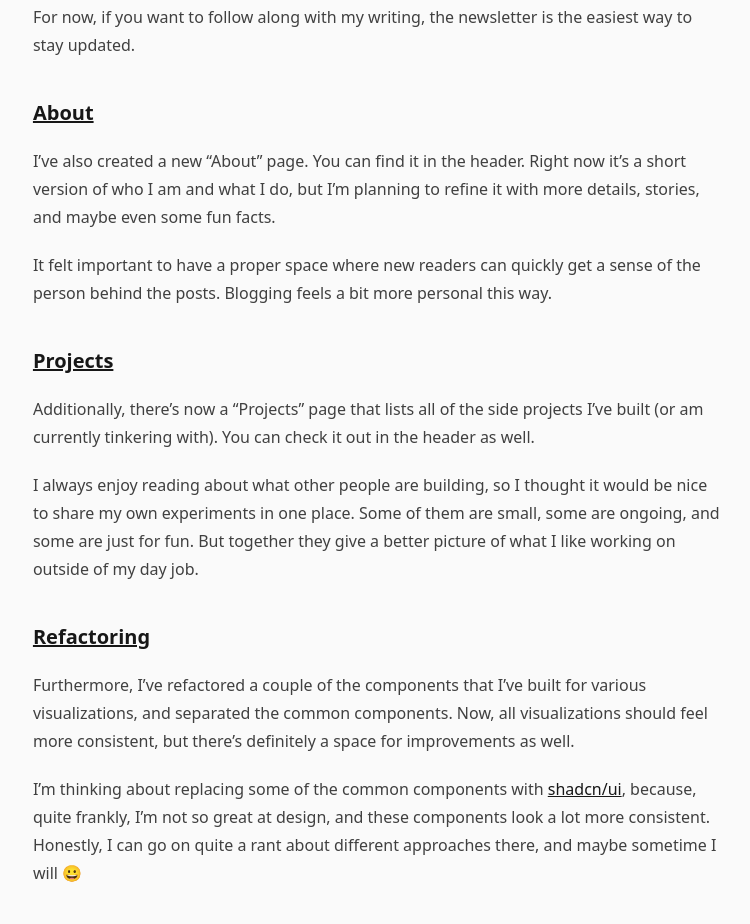
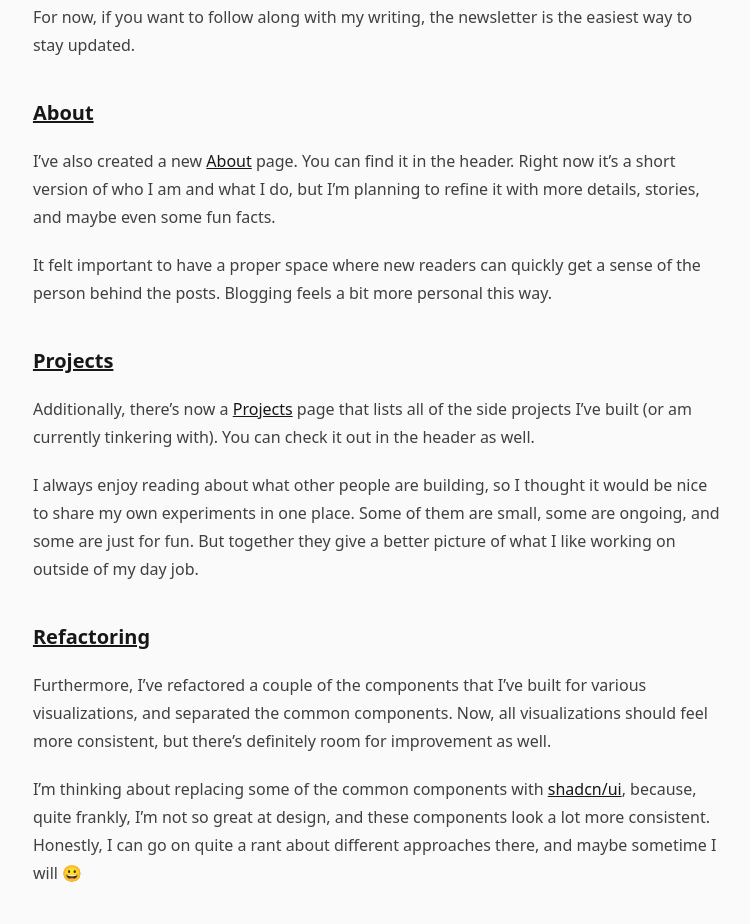
Before and after one commit to chornonoh-vova/website, an Astro site: page /blog/blog-updates-1 in a window 1280 px wide. Shown: the part 470-1394 px from the top of the page, without its empty margins (261-1011 px from the left). Built offline with nearby package versions, Linux system fonts and the light colour scheme; Astro itself is replaced by a stand-in of ours; some packages are replaced by stand-ins of ours.

Commit message:
Add links to mentioned pages

```diff
--- a/src/content/blog/blog-updates-1.md
+++ b/src/content/blog/blog-updates-1.md
@@ -20,8 +20,8 @@ way to stay updated.
 
 ## About
 
-I’ve also created a new “About” page. You can find it in the header. Right now
-it’s a short version of who I am and what I do, but I’m planning to refine it
+I’ve also created a new [About](/about) page. You can find it in the header. Right
+now it’s a short version of who I am and what I do, but I’m planning to refine it
 with more details, stories, and maybe even some fun facts.
 
 It felt important to have a proper space where new readers can quickly get a sense
@@ -29,9 +29,9 @@ of the person behind the posts. Blogging feels a bit more personal this way.
 
 ## Projects
 
-Additionally, there’s now a “Projects” page that lists all of the side projects
-I’ve built (or am currently tinkering with). You can check it out in the header
-as well.
+Additionally, there’s now a [Projects](/projects) page that lists all of the side
+projects I’ve built (or am currently tinkering with). You can check it out in the
+header as well.
 
 I always enjoy reading about what other people are building, so I thought it would
 be nice to share my own experiments in one place. Some of them are small, some
@@ -42,7 +42,7 @@ of what I like working on outside of my day job.
 
 Furthermore, I've refactored a couple of the components that I've built for various
 visualizations, and separated the common components. Now, all visualizations should
-feel more consistent, but there's definitely a space for improvements as well.
+feel more consistent, but there's definitely room for improvement as well.
 
 I'm thinking about replacing some of the common components with [shadcn/ui](https://ui.shadcn.com/),
 because, quite frankly, I'm not so great at design, and these components look a
```
